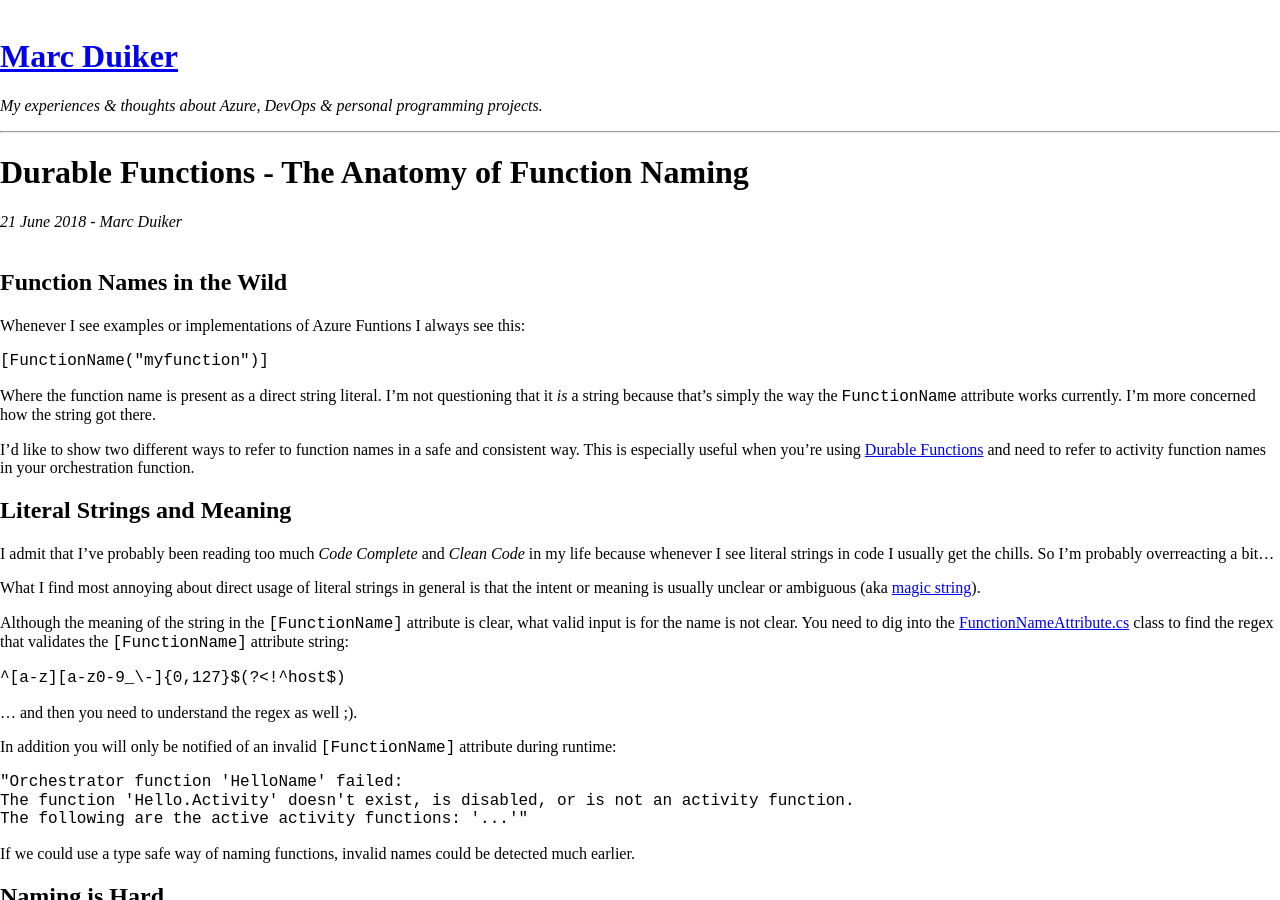
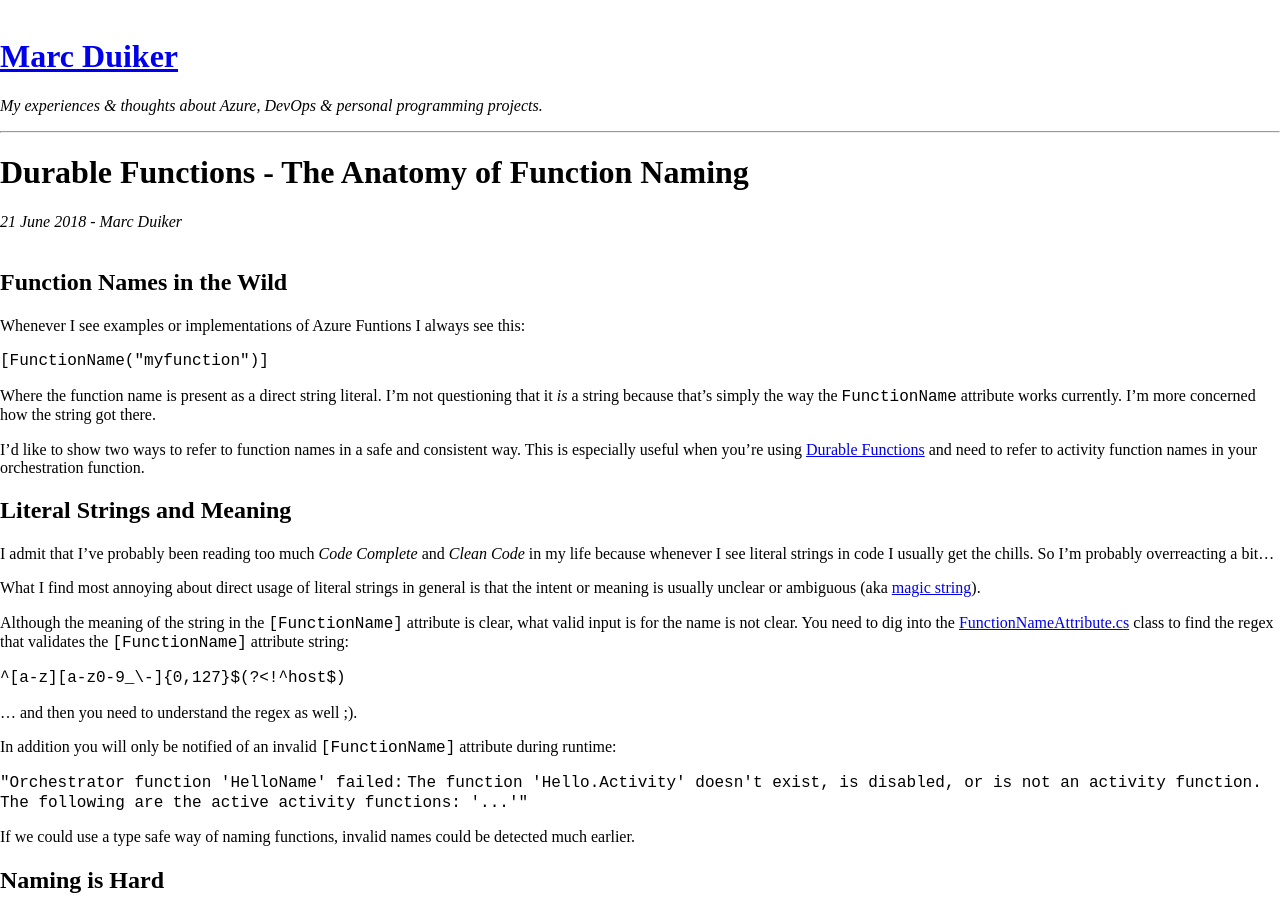
Before and after one commit to marcduiker/marcduiker.github.io, a Jekyll site: the page built from _posts/2018-06-21-the-anatomy-of-function-naming.md, in a window 1280 px wide and 900 px high. Built offline with Jekyll 4.4.1, drawn with Linux system fonts in a browser that asks for light colours; nearby versions of some CDN libraries; comment, search, counter and statistics services are not loaded; some of the changed text lies outside the part shown.

Commit message:
Code block formatting and small textual changes.

````diff
--- a/_posts/2018-06-21-the-anatomy-of-function-naming.md
+++ b/_posts/2018-06-21-the-anatomy-of-function-naming.md
@@ -12,7 +12,7 @@
 
 Where the function name is present as a direct string literal. I'm not questioning that it *is* a string because that's simply the way the `FunctionName` attribute works currently. I'm more concerned how the string got there.
 
-I'd like to show two different ways to refer to function names in a safe and consistent way. This is especially useful when you're using [Durable Functions](https://docs.microsoft.com/en-us/azure/azure-functions/durable-functions-overview) and need to refer to activity function names in your orchestration function.
+I'd like to show two ways to refer to function names in a safe and consistent way. This is especially useful when you're using [Durable Functions](https://docs.microsoft.com/en-us/azure/azure-functions/durable-functions-overview) and need to refer to activity function names in your orchestration function.
 
 <!--more-->
 
@@ -30,11 +30,9 @@
 
 In addition you will only be notified of an invalid `[FunctionName]` attribute during runtime:
 
-```
-"Orchestrator function 'HelloName' failed:
-The function 'Hello.Activity' doesn't exist, is disabled, or is not an activity function.
-The following are the active activity functions: '...'"
-```
+`"Orchestrator function 'HelloName' failed:`
+`The function 'Hello.Activity' doesn't exist, is disabled, or is not an activity function.`
+`The following are the active activity functions: '...'"`
 
 If we could use a type safe way of naming functions, invalid names could be detected much earlier.
 
````
Also changed, not shown: other parts of _posts/2018-06-21-the-anatomy-of-function-naming.md (+1 -0 lines).
